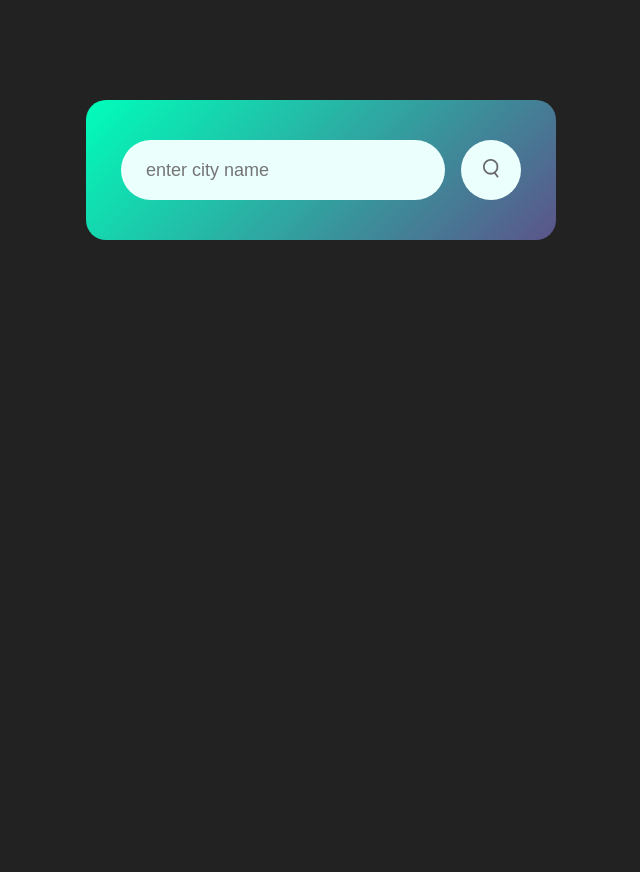
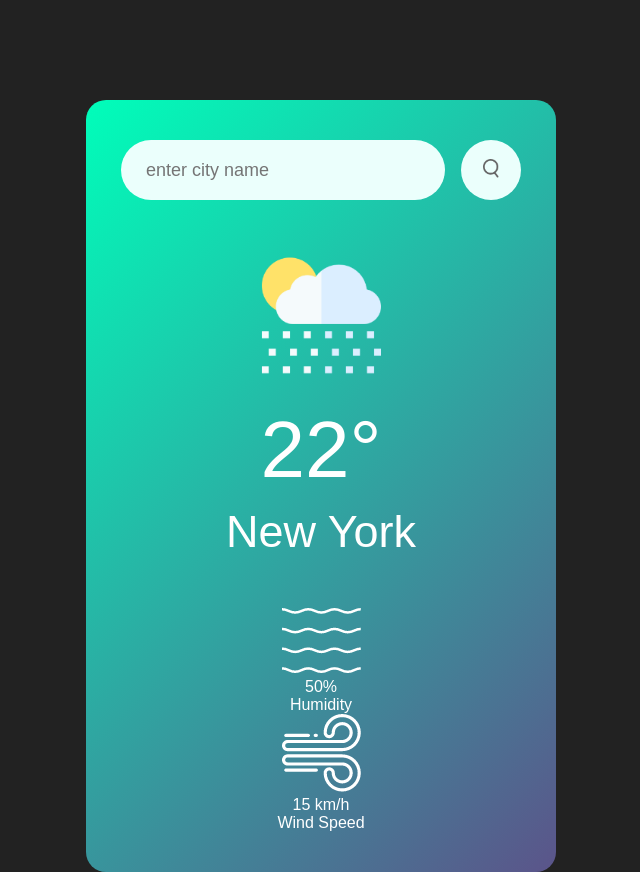
Before and after one commit to JosephMcMorrisII/Weather-App, a plain HTML site: page index.html in a window 1280 px wide. Shown: the whole page, without its empty margins (319-959 px from the left). Before the commit the page ends 800 px from the top, so only its background shows below. Drawn offline with Linux system fonts and the light colour scheme.

Commit message:
Adjusting the humidity and wind columns

```diff
--- a/index.html
+++ b/index.html
@@ -13,6 +13,29 @@
        <input type="text" placeholder="enter city name" spellcheck="false">
        <button><img src="images/search.png"></button>
     </div>
+    <div class="weather">
+        <img src="images/rain.png" class="weather-icon">
+        <h1 class="temp">22°</h1>
+        <h2 class="city">New York</h2>
+        <div class="details"></div>
+
+        <div class="col"></div>
+        <img src="images/humidity.png">
+        <div>
+            <p class="humidity">50%</p>
+            <p>Humidity</p>
+        </div>
+    </div>
+
+    <div class="col"></div>
+    <img src="images/wind.png">
+    <div>
+        <p class="wind">15 km/h</p>
+        <p>Wind Speed</p>
+    </div>
+    </div>
+
+</div>
 </div>
 
 </body>
--- a/style.css
+++ b/style.css
@@ -47,3 +47,23 @@ body{
 .search button img{
     width: 16px;
 }
+.weather-icon{
+    width: 170px;
+    margin-top: 30px;
+}
+.weather h1{
+    font-size: 80px;
+    font-weight: 500;
+}
+.weather h2{
+    font-size: 45px;
+    font-weight: 400;
+    margin-top: 10px;
+}
+.details{
+    display: flex;
+    align-items: center;
+    justify-content: space-between;
+    padding: 0 20px;
+    margin-top: 50px;
+}
```
